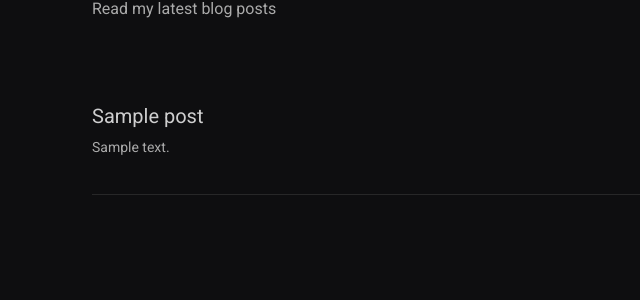
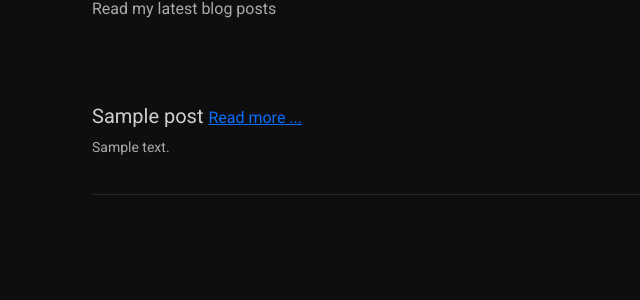
Before and after one commit to AminodinAkbari/ByteAndwordsBlog, a Django app: page / in a window 1280 px wide. Shown: the part 237-537 px from the top of the page, without its empty margins (0-640 px from the left). Run offline with Django 5.2, Linux system fonts and the light colour scheme; tables that the repository leaves empty hold one stand-in row (values such as "Sample post").

Commit message:
✨ add "Read more" link to post list template for individual post navigation

```diff
--- a/templates/post_list.html
+++ b/templates/post_list.html
@@ -34,6 +34,9 @@
                 <span class="date">
                     {{ post.date }}
                 </span>
+                <a href="{{post.get_absolute_url}}">Read more ...</a>
+
+                </a>
                 <p class="excerpt">
                     {{ post.content|truncatewords:20 }}
                 </p>
```
